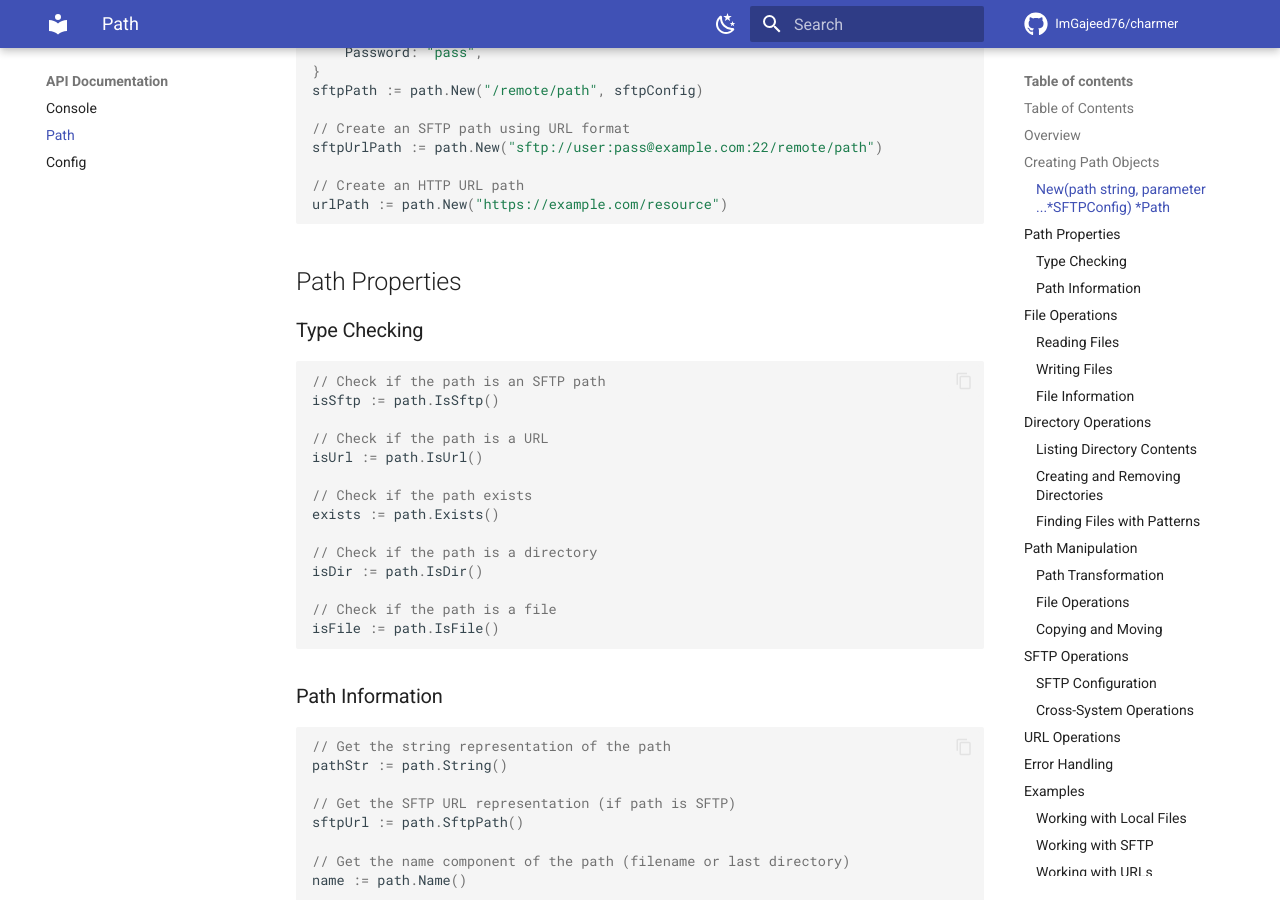
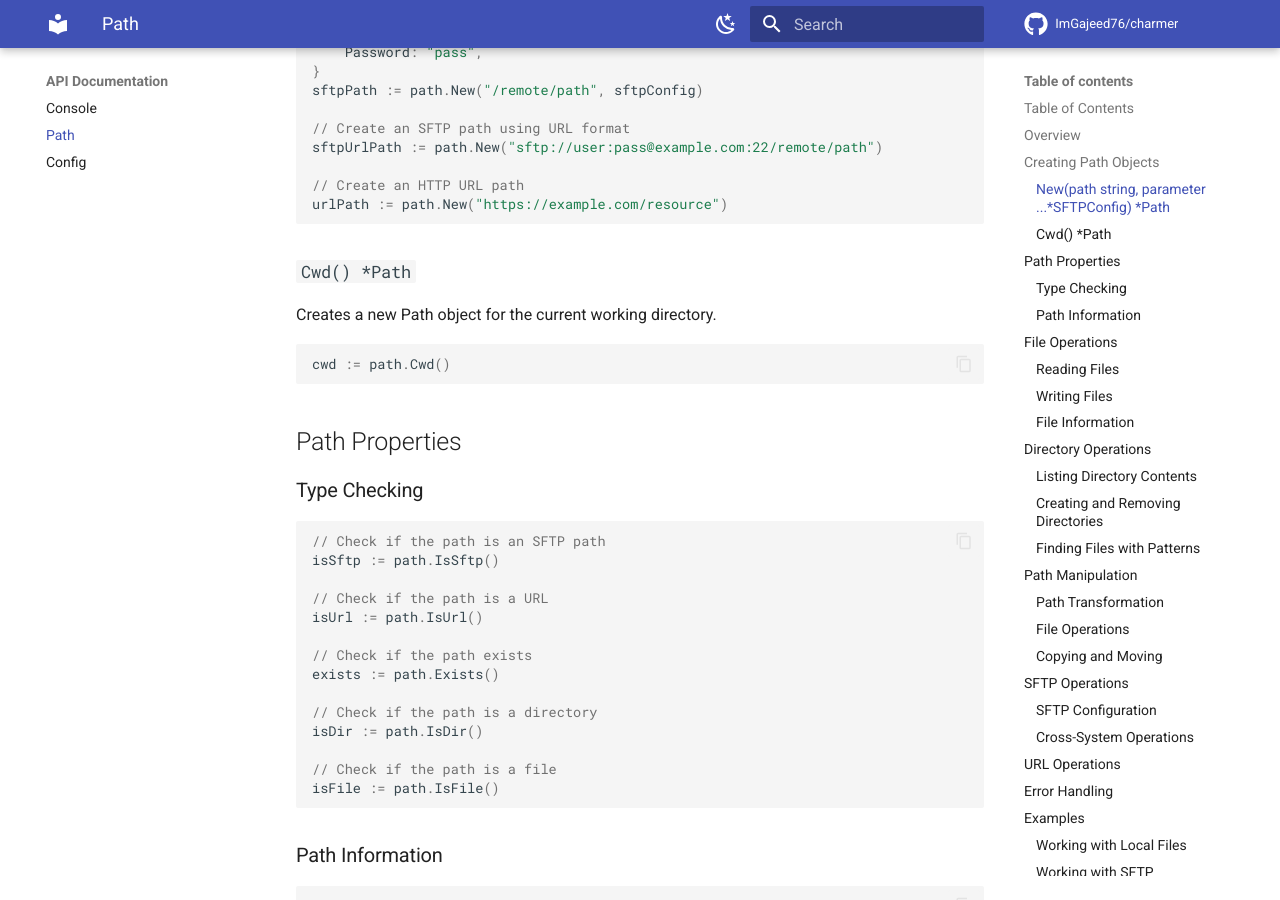
Before and after one commit to ImGajeed76/charmer, an MkDocs documentation site: the page built from docs/reference/path-api.md, in a window 1280 px wide and 900 px high, scrolled down 1273 px. Built offline with MkDocs 1.6.1 and Material for MkDocs 9.7.7, drawn with Linux system fonts in a browser that asks for light colours; comment, search, counter and statistics services are not loaded.

Commit message:
feat: added Cwd func and updated docs

````diff
--- a/docs/reference/path-api.md
+++ b/docs/reference/path-api.md
@@ -49,6 +49,14 @@ sftpUrlPath := path.New("sftp://user:pass@example.com:22/remote/path")
 
 // Create an HTTP URL path
 urlPath := path.New("https://example.com/resource")
+```
+
+### `Cwd() *Path`
+
+Creates a new Path object for the current working directory.
+
+```go
+cwd := path.Cwd()
 ```
 
 ## Path Properties
````
Also changed, not shown: 1 other file.
